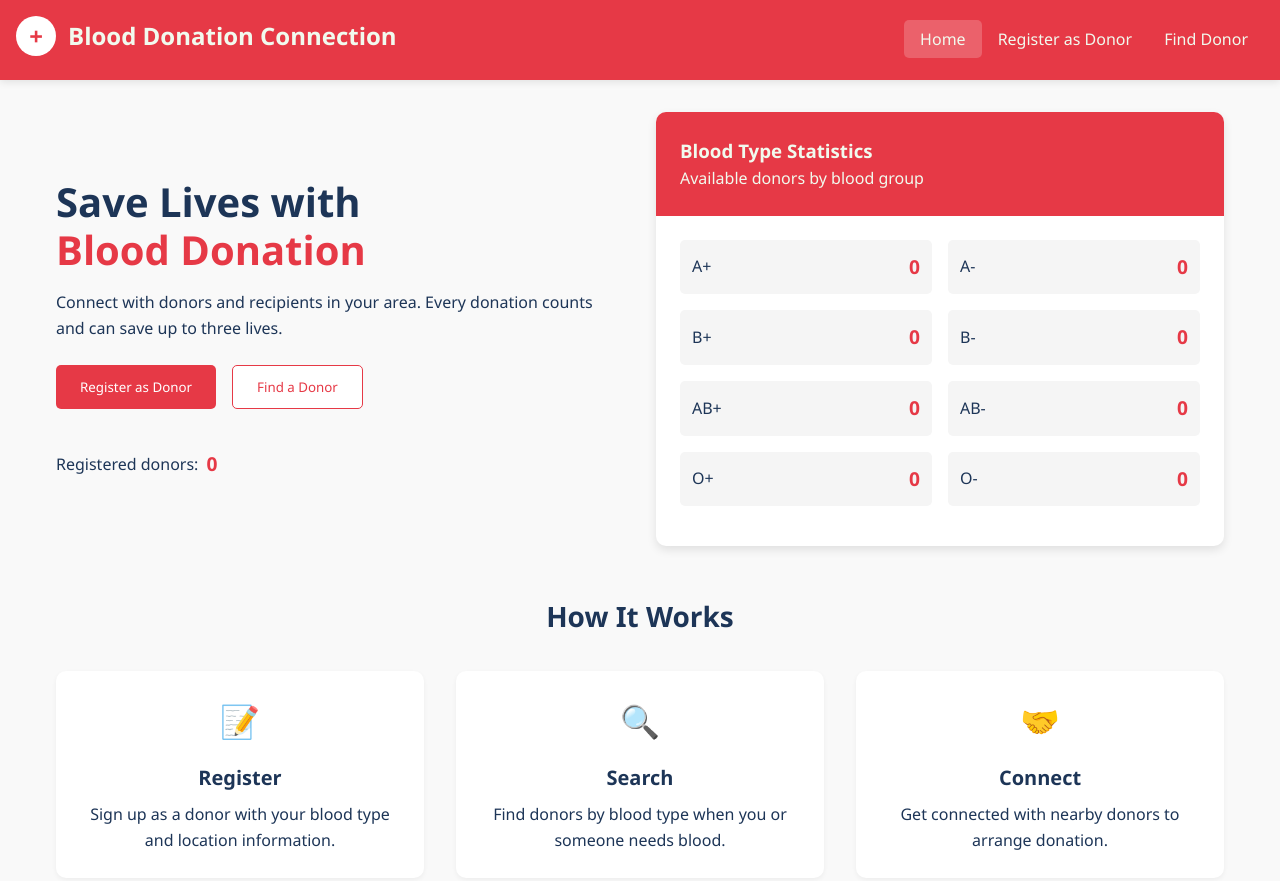
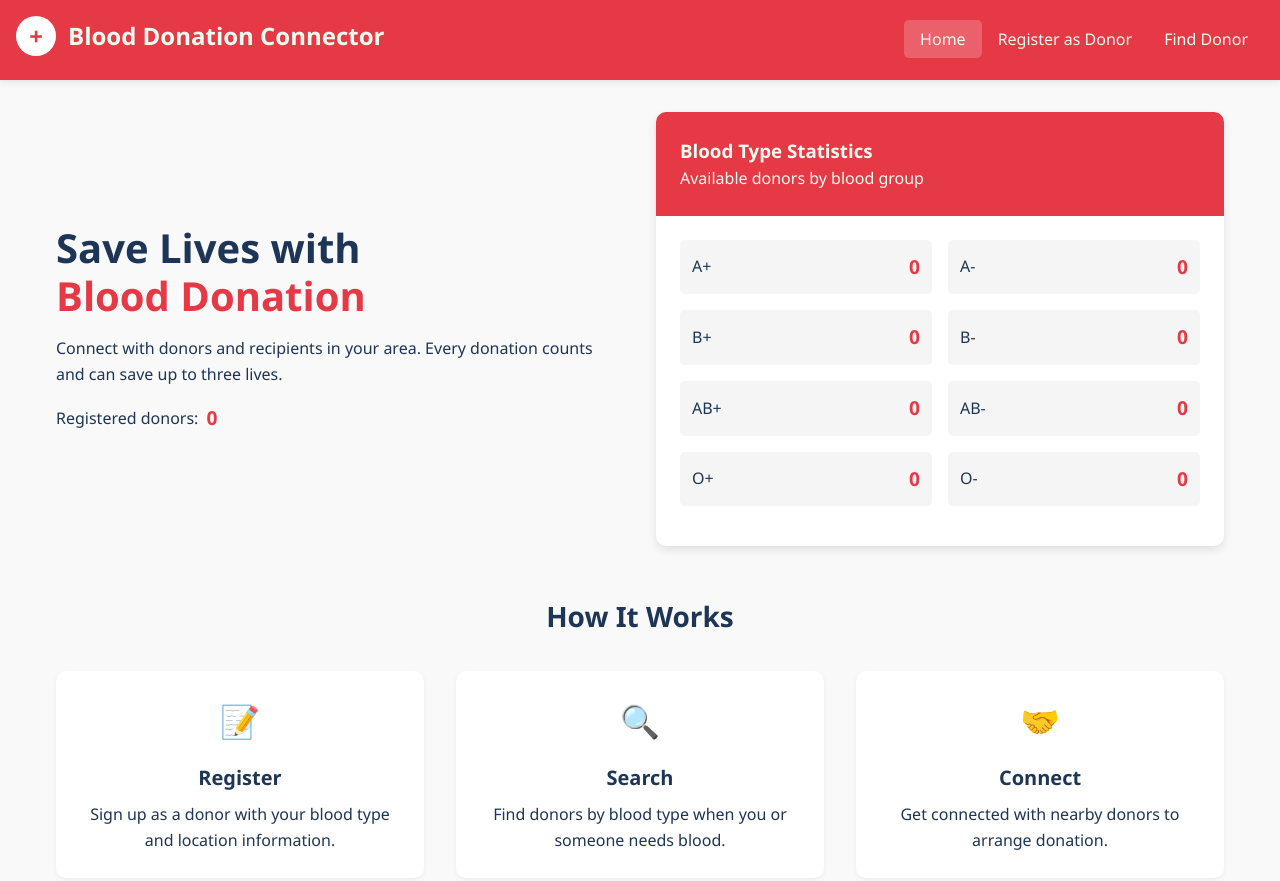
Before and after one commit to Shaharsh893781/Blood-Donation-Connector-, a plain HTML site: page Index.html in a window 1280 px wide. Shown: the top 881 px of the page. Drawn offline with Linux system fonts and the light colour scheme.

Commit message:
Update Index.html

```diff
--- a/Index.html
+++ b/Index.html
@@ -3,14 +3,14 @@
 <head>
   <meta charset="UTF-8">
   <meta name="viewport" content="width=device-width, initial-scale=1.0">
-  <title>Blood Donation Connection</title>
+  <title>Blood Donation Connector</title>
   <link rel="stylesheet" href="styles.css">
 </head>
 <body>
   <header>
     <div class="logo">
       <div class="logo-icon">+</div>
-      <h1>Blood Donation Connection</h1>
+      <h1>Blood Donation Connector</h1>
     </div>
     <nav>
       <ul>
@@ -28,10 +28,7 @@
         <div class="hero-content">
           <h2>Save Lives with<br><span class="highlight">Blood Donation</span></h2>
           <p>Connect with donors and recipients in your area. Every donation counts and can save up to three lives.</p>
-          <div class="cta-buttons">
-            <button id="register-btn" class="btn primary-btn">Register as Donor</button>
-            <button id="find-btn" class="btn secondary-btn">Find a Donor</button>
-          </div>
+
           <div class="donor-count">
             <span>Registered donors:</span>
             <span id="donor-count-number" class="highlight-count">0</span>
```
